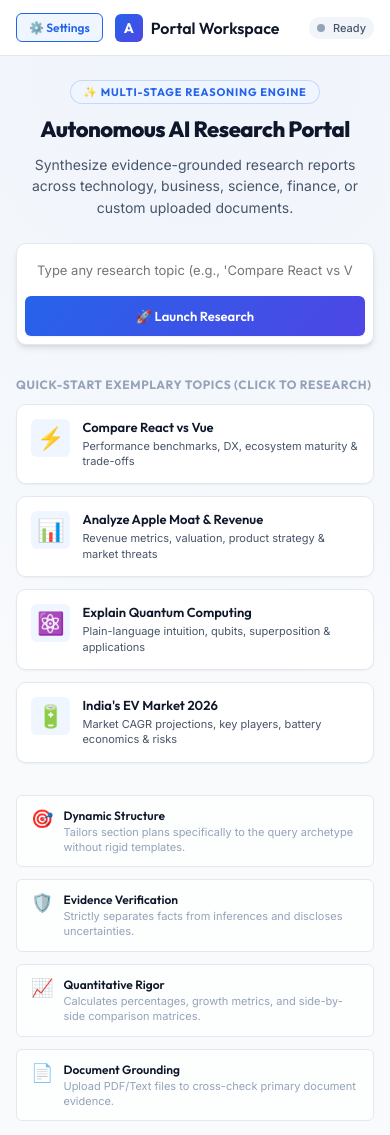
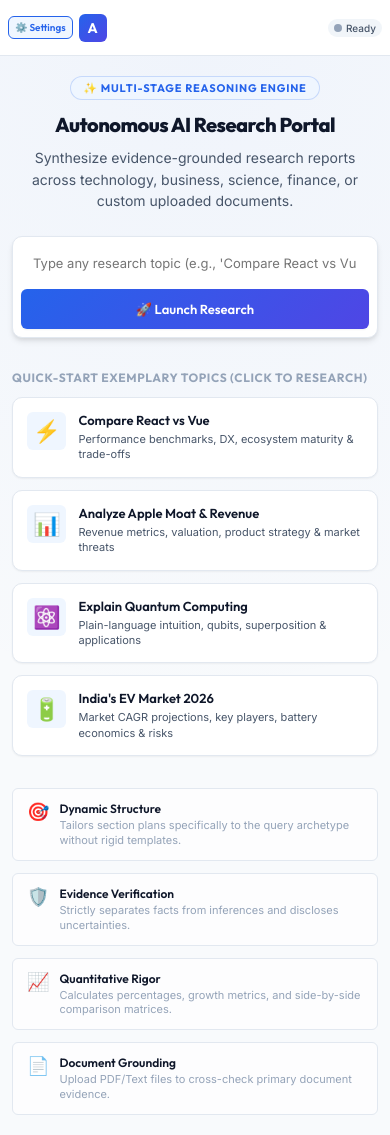
Before and after one commit to mahimadesaii/automation, a Python web app: template templates/index.html in a window 390 px wide. Run offline with Jinja, Linux system fonts and the light colour scheme; the template is opened without the code that fills it, so the values that code supplies are empty.

Commit message:
fix: optimize mobile responsive layout for top header, search box, status badge, and drawer sidebar

```diff
--- a/static/style.css
+++ b/static/style.css
@@ -420,9 +420,11 @@ textarea {
     display: flex;
     align-items: center;
     justify-content: space-between;
-    padding: 0 28px;
+    padding: 0 24px;
     flex-shrink: 0;
-    gap: 16px;
+    gap: 12px;
+    width: 100%;
+    overflow: hidden;
 }
 
 .header-home-link {
@@ -431,6 +433,7 @@ textarea {
     gap: 8px;
     text-decoration: none;
     color: var(--text-primary);
+    min-width: 0;
 }
 
 .header-logo-icon {
@@ -445,12 +448,16 @@ textarea {
     font-family: var(--font-heading);
     font-weight: 700;
     font-size: 14px;
+    flex-shrink: 0;
 }
 
 .header-title {
     font-family: var(--font-heading);
     font-size: 16px;
     font-weight: 600;
+    white-space: nowrap;
+    overflow: hidden;
+    text-overflow: ellipsis;
 }
 
 .header-search-box {
@@ -464,6 +471,8 @@ textarea {
     max-width: 420px;
     width: 100%;
     transition: border-color 0.2s;
+    flex: 1 1 auto;
+    min-width: 0;
 }
 
 .header-search-box:focus-within {
@@ -477,6 +486,7 @@ textarea {
     font-size: 12px;
     padding: 4px 8px;
     width: 100%;
+    min-width: 0;
 }
 
 .header-search-btn {
@@ -490,10 +500,7 @@ textarea {
     padding: 5px 12px;
     cursor: pointer;
     white-space: nowrap;
-}
-
-.header-search-btn:hover {
-    background-color: var(--primary-hover);
+    flex-shrink: 0;
 }
 
 .main-header h2 {
@@ -511,12 +518,24 @@ textarea {
     border-radius: 100px;
     font-size: 12px;
     font-weight: 500;
+    flex-shrink: 0;
+    max-width: 220px;
+    min-width: 0;
+}
+
+#status-text {
+    white-space: nowrap;
+    overflow: hidden;
+    text-overflow: ellipsis;
+    display: inline-block;
+    max-width: 160px;
 }
 
 .status-dot {
     width: 8px;
     height: 8px;
     border-radius: 50%;
+    flex-shrink: 0;
 }
 
 .status-idle {
@@ -1330,14 +1349,23 @@ textarea {
         top: 0;
         left: -380px;
         bottom: 0;
-        z-index: 100;
-        width: 340px;
+        z-index: 1000;
+        width: 85vw;
+        max-width: 320px;
+        height: 100vh;
+        height: 100dvh;
         transition: left 0.3s cubic-bezier(0.4, 0, 0.2, 1);
         box-shadow: var(--shadow-lg);
+        padding: 20px 16px;
+        overflow-y: auto;
     }
 
     .sidebar.open {
         left: 0;
+    }
+
+    .sidebar-overlay {
+        z-index: 999;
     }
 
     .mobile-sidebar-toggle, .close-sidebar-btn {
@@ -1346,61 +1374,133 @@ textarea {
         justify-content: center;
     }
 
+    .close-sidebar-btn {
+        width: 32px;
+        height: 32px;
+        border-radius: 50%;
+        background-color: var(--bg-card);
+        border: 1px solid var(--border);
+        font-size: 16px;
+        color: var(--text-secondary);
+        margin-left: auto;
+        cursor: pointer;
+        flex-shrink: 0;
+    }
+
     .monitor-grid {
         grid-template-columns: 1fr;
         height: auto;
-        min-height: 200px;
+        gap: 12px;
+    }
+
+    .batch-steps-card, .console-card {
+        min-height: 120px;
+        max-height: 180px;
     }
 }
 
 @media (max-width: 768px) {
     .main-header {
-        padding: 0 16px;
+        padding: 0 12px;
         height: 56px;
-    }
-
-    .main-header h2 {
-        font-size: 15px;
+        gap: 8px;
+    }
+
+    .header-left {
+        gap: 6px;
+    }
+
+    .mobile-sidebar-toggle {
+        padding: 5px 8px;
+        font-size: 11px;
+        white-space: nowrap;
+    }
+
+    .header-home-link {
+        gap: 6px;
+    }
+
+    .header-title {
+        font-size: 13px;
+        max-width: 110px;
+    }
+
+    .header-search-box {
+        max-width: 220px;
+        padding: 2px 4px;
+    }
+
+    .header-search-input {
+        font-size: 11px;
+        padding: 2px 4px;
+    }
+
+    .header-search-btn {
+        padding: 4px 8px;
+        font-size: 10px;
+    }
+
+    .status-badge {
+        font-size: 10px;
+        padding: 3px 8px;
+        max-width: 120px;
+        gap: 5px;
+    }
+
+    #status-text {
+        max-width: 80px;
     }
 
     .results-nav {
-        padding: 0 16px;
+        padding: 0 12px;
+        scrollbar-width: none;
+    }
+
+    .results-nav::-webkit-scrollbar {
+        display: none;
+    }
+
+    .nav-tab {
+        padding: 10px 8px;
+        font-size: 12px;
     }
 
     .results-body {
-        padding: 16px;
+        padding: 14px 12px;
     }
 
     .monitor-panel {
-        padding: 14px 16px;
+        padding: 12px;
     }
 
     .metrics-grid {
         grid-template-columns: repeat(2, 1fr);
-        gap: 10px;
+        gap: 8px;
     }
 
     .sidebar {
-        width: 100%;
-        max-width: 320px;
+        width: 88vw;
+        max-width: 310px;
     }
 
     .placeholder-panel {
-        padding: 24px 16px;
+        padding: 20px 12px;
     }
 
     .hero-title {
-        font-size: 22px;
+        font-size: 20px;
     }
 
     .hero-search-box {
         flex-direction: column;
         padding: 8px;
+        gap: 8px;
     }
 
     .hero-search-btn {
         height: 40px;
         width: 100%;
+        font-size: 13px;
     }
 
     .suggestions-grid {
@@ -1413,6 +1513,39 @@ textarea {
 }
 
 @media (max-width: 480px) {
+    .main-header {
+        padding: 0 8px;
+        gap: 6px;
+    }
+
+    .header-title {
+        display: none; /* Hide 'Portal Workspace' text on tiny screens to preserve space for icon, search, & status */
+    }
+
+    .mobile-sidebar-toggle {
+        font-size: 10px;
+        padding: 4px 6px;
+    }
+
+    .header-search-box {
+        max-width: 150px;
+    }
+
+    .header-search-btn {
+        padding: 3px 6px;
+        font-size: 10px;
+    }
+
+    .status-badge {
+        padding: 3px 6px;
+        gap: 4px;
+        max-width: 95px;
+    }
+
+    #status-text {
+        max-width: 60px;
+    }
+
     .metrics-grid {
         grid-template-columns: 1fr;
     }
@@ -1424,11 +1557,6 @@ textarea {
 
     .param-row select {
         width: 100%;
-    }
-
-    .status-badge {
-        font-size: 11px;
-        padding: 4px 8px;
     }
 }
 
```
